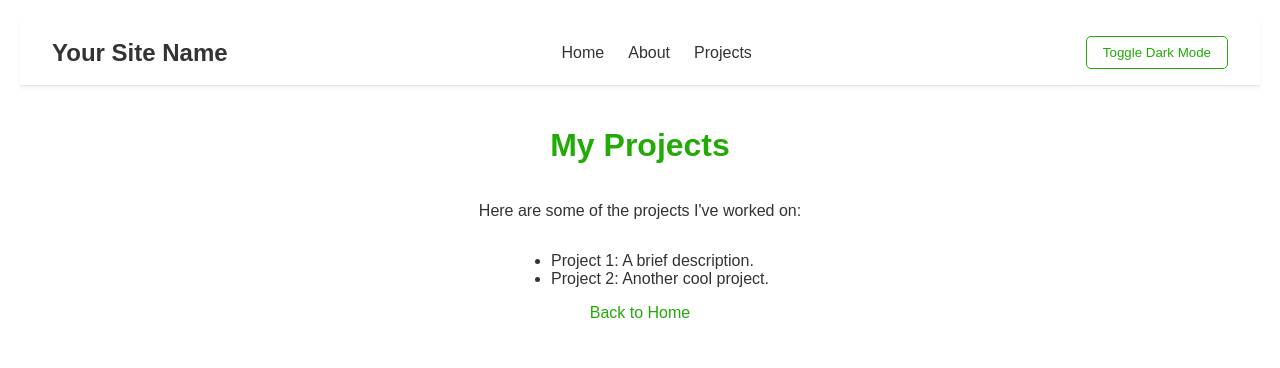
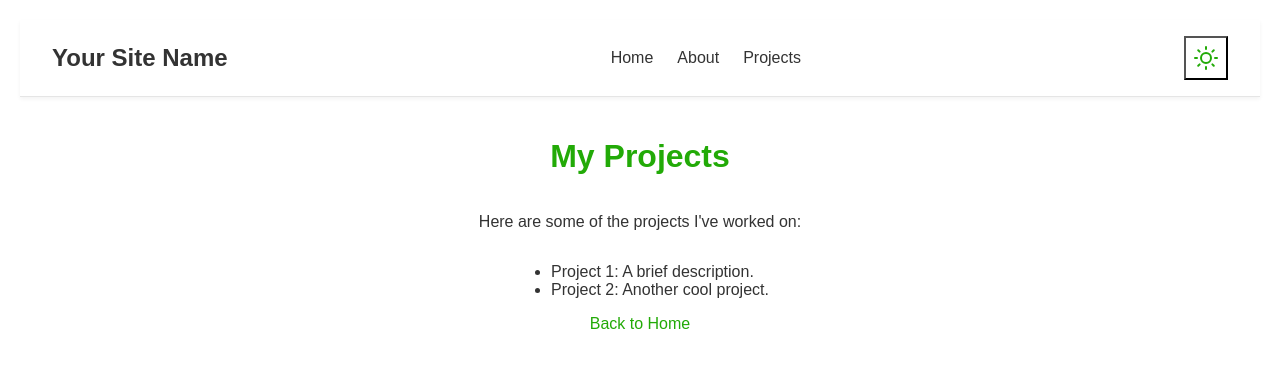
Before and after one commit to DarrenRaines-K9/RooPortfolio, an Astro site in the folder pink-parallax/: page /projects in a window 1280 px wide. Built offline with nearby package versions, Linux system fonts and the light colour scheme; Astro itself is replaced by a stand-in of ours.

Commit message:
update to theme toggle icon

```diff
--- a/pink-parallax/src/components/ThemeToggle.astro
+++ b/pink-parallax/src/components/ThemeToggle.astro
@@ -2,16 +2,62 @@
 // No Astro component script needed for this simple toggle
 ---
 
-<button id="theme-toggle">Toggle Dark Mode</button>
+<button id="theme-toggle" aria-label="Toggle dark mode">
+  <svg
+    id="sun-icon"
+    class="theme-icon"
+    width="24"
+    height="24"
+    viewBox="0 0 24 24"
+    fill="none"
+    stroke="currentColor"
+    stroke-width="2"
+    stroke-linecap="round"
+    stroke-linejoin="round"
+  >
+    <circle cx="12" cy="12" r="5"></circle>
+    <line x1="12" y1="1" x2="12" y2="3"></line>
+    <line x1="12" y1="21" x2="12" y2="23"></line>
+    <line x1="4.22" y1="4.22" x2="5.64" y2="5.64"></line>
+    <line x1="18.36" y1="18.36" x2="19.78" y2="19.78"></line>
+    <line x1="1" y1="12" x2="3" y2="12"></line>
+    <line x1="21" y1="12" x2="23" y2="12"></line>
+    <line x1="4.22" y1="19.78" x2="5.64" y2="18.36"></line>
+    <line x1="18.36" y1="5.64" x2="19.78" y2="4.22"></line>
+  </svg>
+  <svg
+    id="moon-icon"
+    class="theme-icon"
+    width="24"
+    height="24"
+    viewBox="0 0 24 24"
+    fill="none"
+    stroke="currentColor"
+    stroke-width="2"
+    stroke-linecap="round"
+    stroke-linejoin="round"
+  >
+    <path d="M21 12.79A9 9 0 1 1 11.21 3 7 7 0 0 0 21 12.79z"></path>
+  </svg>
+</button>
 
 <script is:inline>
   const themeToggle = document.getElementById("theme-toggle");
   const html = document.documentElement;
+  const sunIcon = document.getElementById("sun-icon");
+  const moonIcon = document.getElementById("moon-icon");
 
-  // Function to set the theme
+  // Function to set the theme and update icon visibility
   function setTheme(theme) {
     html.setAttribute("data-theme", theme);
     localStorage.setItem("theme", theme);
+    if (theme === "dark") {
+      sunIcon.style.display = "none";
+      moonIcon.style.display = "block";
+    } else {
+      sunIcon.style.display = "block";
+      moonIcon.style.display = "none";
+    }
   }
 
   // Check for saved theme preference or system preference
@@ -33,20 +79,25 @@
 </script>
 
 <style>
-  button {
-    padding: 0.5rem 1rem;
-    border: 1px solid var(--color-primary);
-    background-color: var(--color-background);
-    color: var(--color-primary);
+  #theme-toggle {
+    background: none;
     cursor: pointer;
-    border-radius: 5px;
-    transition:
-      background-color 0.3s ease,
-      color 0.3s ease;
+    color: var(--color-primary); /* Use primary color for icons */
+    padding: 8px; /* Added padding to restore visual size and potential border effect */
+    display: flex;
+    align-items: center;
+    justify-content: center;
+    transition: color 0.3s ease;
   }
 
-  button:hover {
-    background-color: var(--color-primary);
-    color: var(--color-background);
+  #theme-toggle:hover {
+    color: var(--color-accent); /* Optional: change color on hover */
+  }
+
+  .theme-icon {
+    width: 24px;
+    height: 24px;
+    stroke: currentColor;
+    fill: none;
   }
 </style>
```
